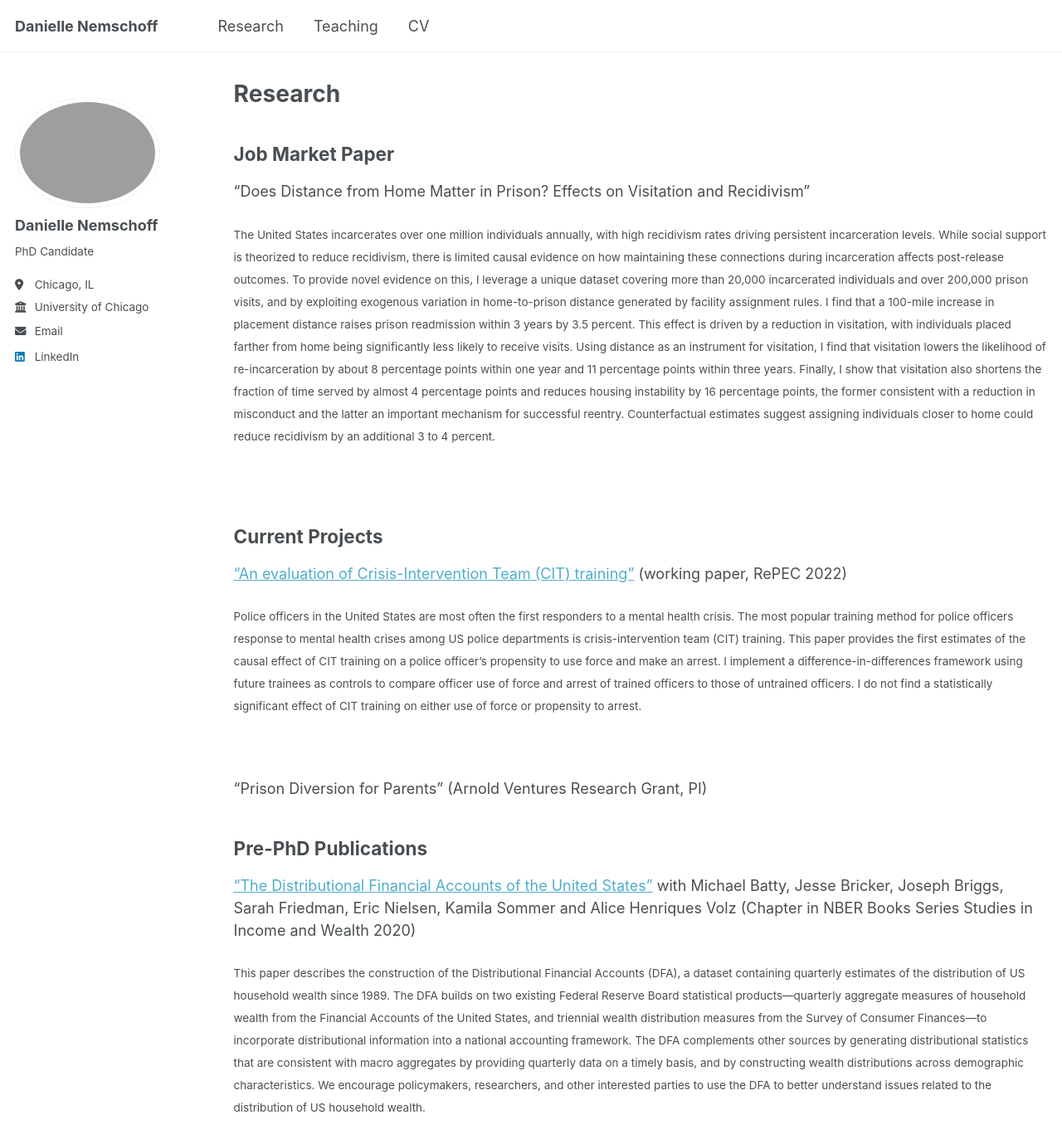
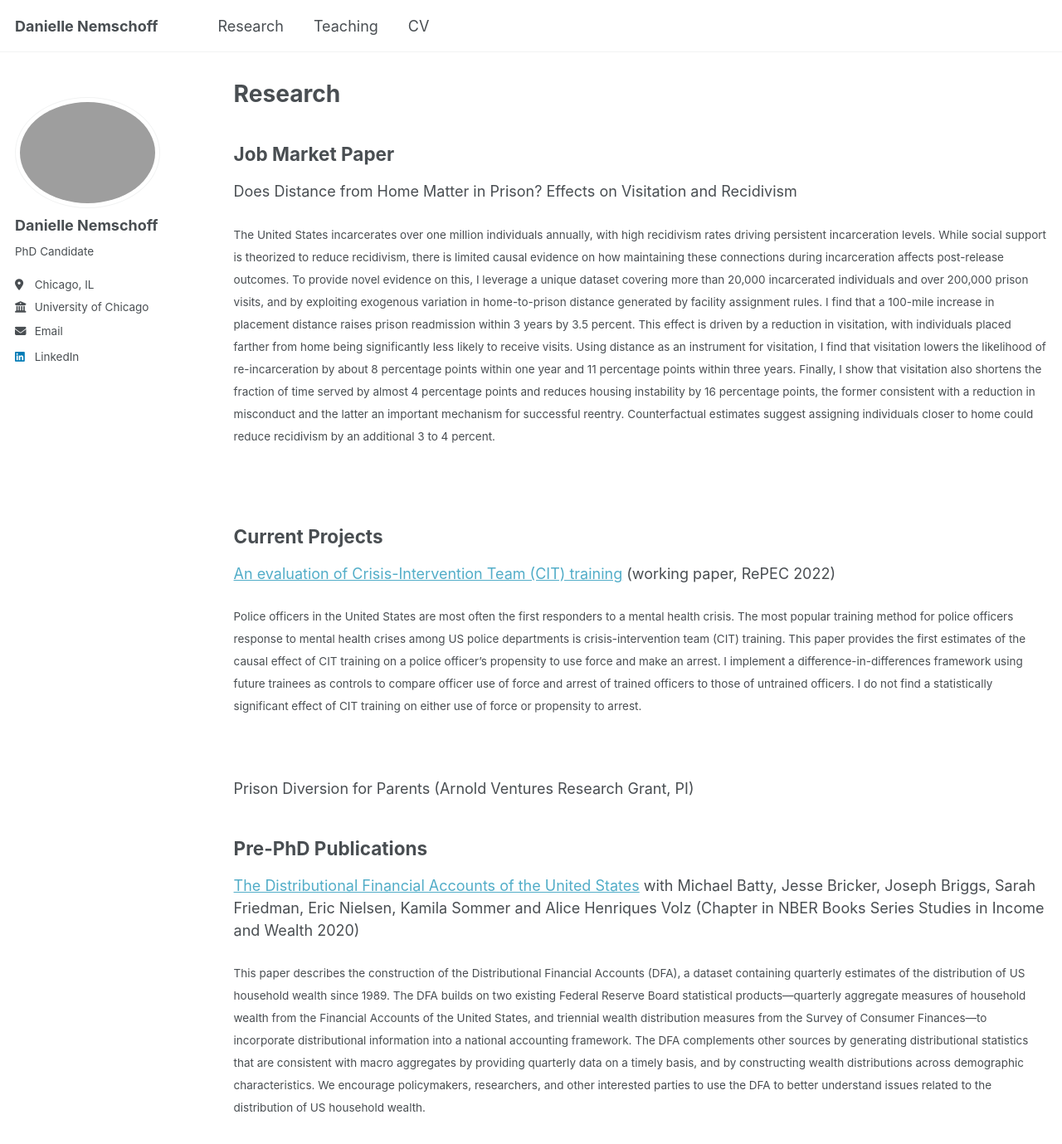
Before and after one commit to daniellenemschoff/daniellenemschoff.github.io, a Jekyll site: the page built from _pages/research.md, in a window 1280 px wide and 1400 px high. Shown: the top 1379 px of the window at 83% size. Built offline with Jekyll 4.4.1, drawn with Linux system fonts in a browser that asks for light colours; some of the changed text lies outside the part shown.

```diff
--- a/_pages/research.md
+++ b/_pages/research.md
@@ -5,17 +5,17 @@ permalink: /research/
 author_profile: true
 ---
 ## Job Market Paper ##
-"Does Distance from Home Matter in Prison? Effects on Visitation and Recidivism"<br/>
+Does Distance from Home Matter in Prison? Effects on Visitation and Recidivism<br/>
  <p><small>The United States incarcerates over one million individuals annually, with high recidivism rates driving persistent incarceration levels. While social support is theorized to reduce recidivism, there is limited causal evidence on how maintaining these connections during incarceration affects post-release outcomes. To provide novel evidence on this, I leverage a unique dataset covering more than 20,000 incarcerated individuals and over 200,000 prison visits, and by exploiting exogenous variation in home-to-prison distance generated by facility assignment rules. I find that a 100-mile increase in placement distance raises prison readmission within 3 years by 3.5 percent. This effect is driven by a reduction in visitation, with individuals placed farther from home being significantly less likely to receive visits. Using distance as an instrument for visitation, I find that visitation lowers the likelihood of re-incarceration by about 8 percentage points within one year and 11 percentage points within three years. Finally, I show that visitation also shortens the fraction of time served by almost 4 percentage points and reduces housing instability by 16 percentage points, the former consistent with a reduction in misconduct and the latter an important mechanism for successful reentry. Counterfactual estimates suggest assigning individuals closer to home could reduce recidivism by an additional 3 to 4 percent. </small></p><br/>
 
 ## Current Projects ##
-["An evaluation of Crisis-Intervention Team (CIT) training"](https://mpra.ub.uni-muenchen.de/114948/1/MPRA_paper_114948.pdf) (working paper, RePEC 2022)<br/>
+[An evaluation of Crisis-Intervention Team (CIT) training](https://mpra.ub.uni-muenchen.de/114948/1/MPRA_paper_114948.pdf) (working paper, RePEC 2022)<br/>
  <p><small>Police officers in the United States are most often the first responders to a mental health crisis. The most popular training method for police officers response to mental health crises among US police departments is crisis-intervention team (CIT) training. This paper provides the first estimates of the causal effect of CIT training on a police officer’s propensity to use force and make an arrest. I implement a difference-in-differences framework using future trainees as controls to compare officer use of force and arrest of trained officers to those of untrained officers. I do not find a statistically significant effect of CIT training on either use of force or propensity to arrest.</small></p><br/>
 
- "Prison Diversion for Parents" (Arnold Ventures Research Grant, PI) <br/>
+ Prison Diversion for Parents (Arnold Ventures Research Grant, PI) <br/>
 
 ## Pre-PhD Publications ##
-["The Distributional Financial Accounts of the United States"](https://www.nber.org/books-and-chapters/measuring-distribution-and-mobility-income-and-wealth/distributional-financial-accounts-united-states) with Michael Batty, Jesse Bricker, Joseph Briggs, Sarah Friedman, Eric Nielsen, Kamila Sommer and Alice Henriques Volz (Chapter in NBER Books Series Studies in Income and Wealth 2020)<br/>
+[The Distributional Financial Accounts of the United States](https://www.nber.org/books-and-chapters/measuring-distribution-and-mobility-income-and-wealth/distributional-financial-accounts-united-states) with Michael Batty, Jesse Bricker, Joseph Briggs, Sarah Friedman, Eric Nielsen, Kamila Sommer and Alice Henriques Volz (Chapter in NBER Books Series Studies in Income and Wealth 2020)<br/>
  <p><small>This paper describes the construction of the Distributional Financial Accounts (DFA), a dataset containing quarterly estimates of the distribution of US household wealth since 1989. The DFA builds on two existing Federal Reserve Board statistical products—quarterly aggregate measures of household wealth from the Financial Accounts of the United States, and triennial wealth distribution measures from the Survey of Consumer Finances—to incorporate distributional information into a national accounting framework. The DFA complements other sources by generating distributional statistics that are consistent with macro aggregates by providing quarterly data on a timely basis, and by constructing wealth distributions across demographic characteristics. We encourage policymakers, researchers, and other interested parties to use the DFA to better understand issues related to the distribution of US household wealth.</small></p><br/>
 
-["The Stability of Safe Asset Production"](https://www.federalreserve.gov/econres/notes/feds-notes/the-stability-of-safe-asset-production-20201109.html#:~:text=A%20safe%20asset%20is%20a,especially%20during%20adverse%20systemic%20events.) with Sara Almasani, Michael Batty, and Wayne Passmore (FEDS Note 2020)
+[The Stability of Safe Asset Production](https://www.federalreserve.gov/econres/notes/feds-notes/the-stability-of-safe-asset-production-20201109.html#:~:text=A%20safe%20asset%20is%20a,especially%20during%20adverse%20systemic%20events.) with Sara Almasani, Michael Batty, and Wayne Passmore (FEDS Note 2020)
```
